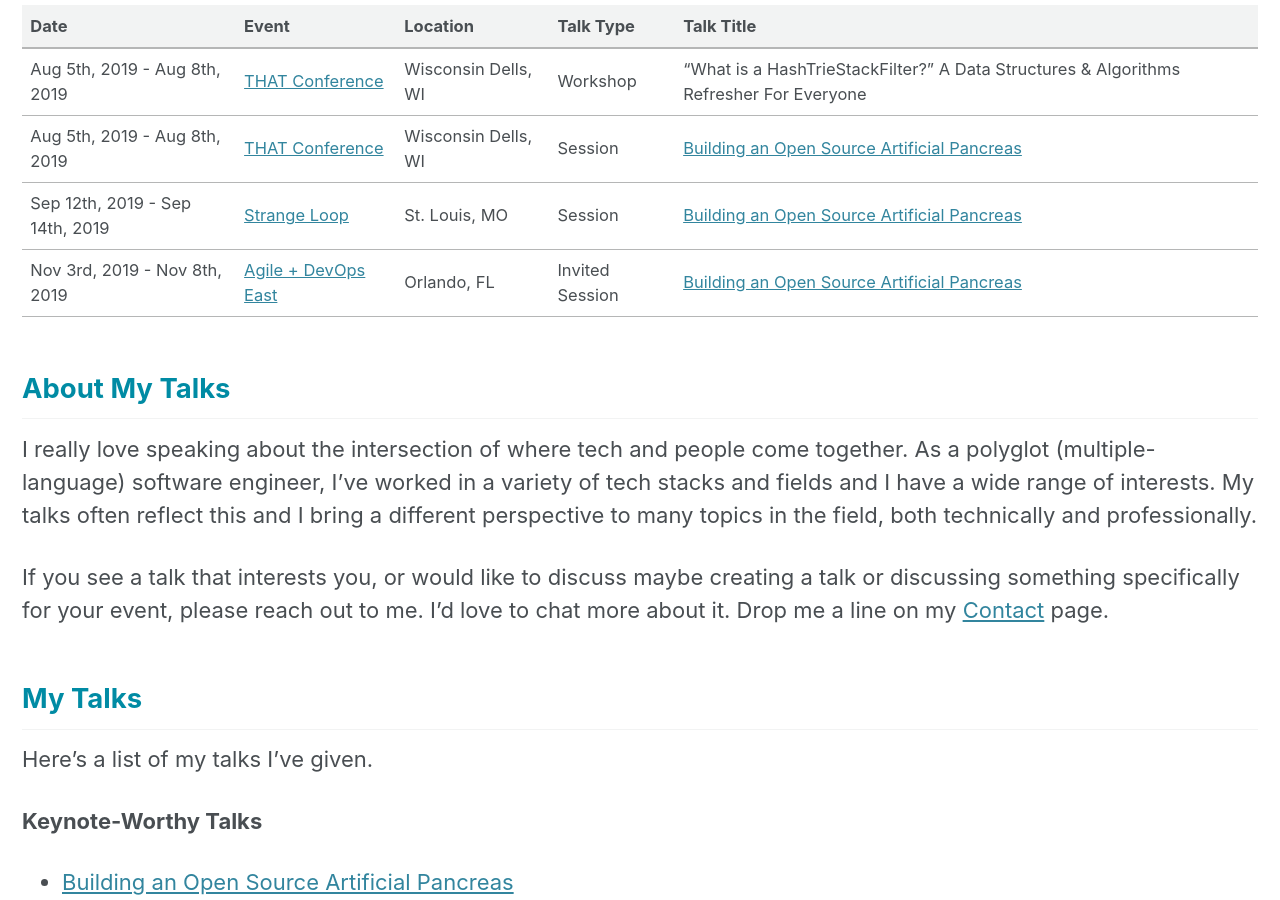
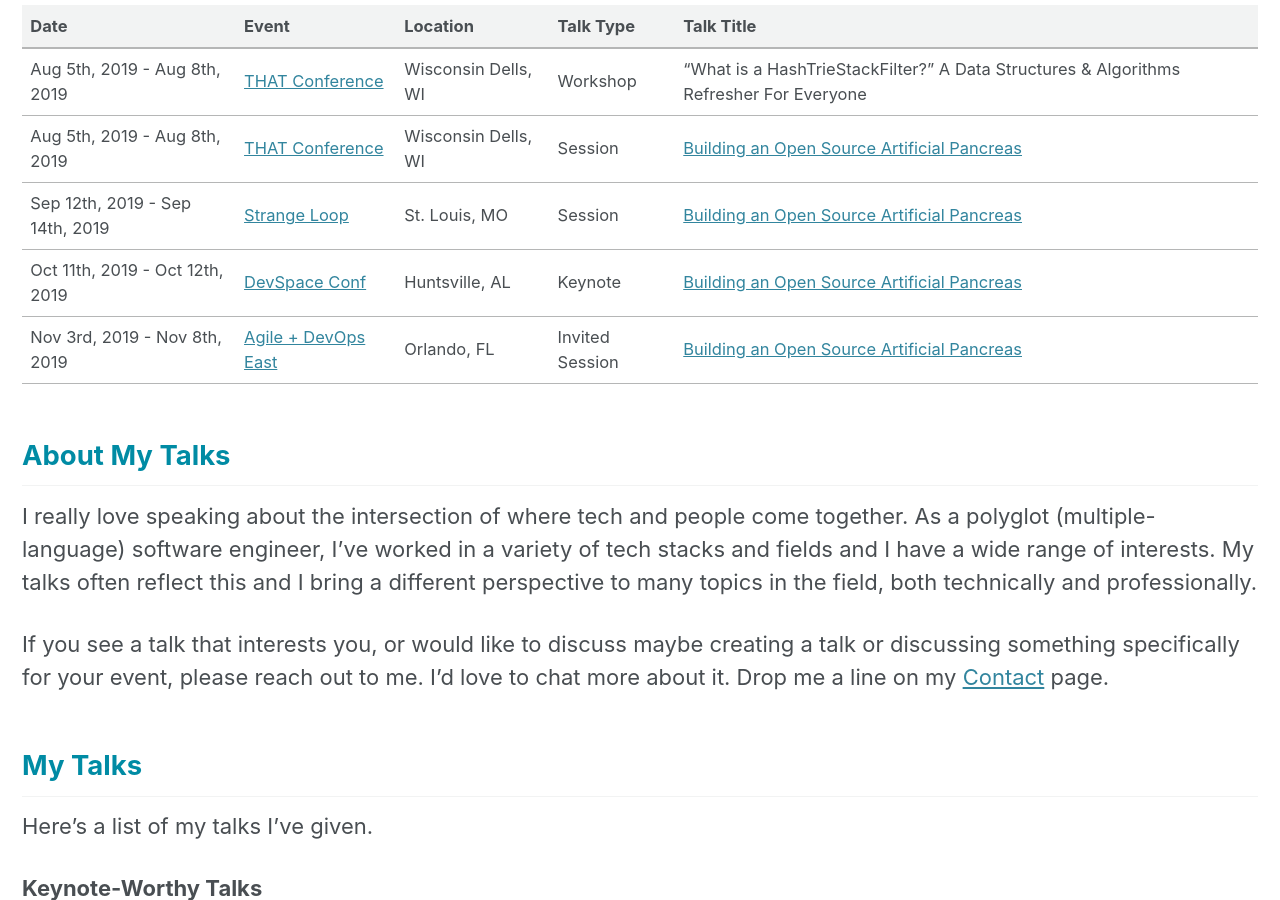
Before and after one commit to geekygirlsarah/geekygirlsarah.com, a Jekyll site: the page built from _pages/speaking.md, in a window 1280 px wide and 900 px high, scrolled down 669 px. Built offline with Jekyll 4.4.1, drawn with Linux system fonts in a browser that asks for light colours; cached includes are drawn as plain includes; nearby versions of some CDN libraries; comment, search, counter and statistics services are not loaded.

Commit message:
Add keynote at DevSpace Conf to the talk list

```diff
--- a/_data/conftalks.yml
+++ b/_data/conftalks.yml
@@ -578,6 +578,16 @@
   time:
   event_url: https://thestrangeloop.com/
   talk_url: /speaking/building-an-open-source-artificial-pancreas/
+- date: 2019-10-11
+  end_date: 2019-10-12
+  event: DevSpace Conf
+  location: Huntsville, AL
+  type: Keynote
+  title: Building an Open Source Artificial Pancreas
+  room:
+  time:
+  event_url: https://www.devspaceconf.com/
+  talk_url: /speaking/building-an-open-source-artificial-pancreas/
 - date: 2019-11-03
   end_date: 2019-11-08
   event: Agile + DevOps East
```
